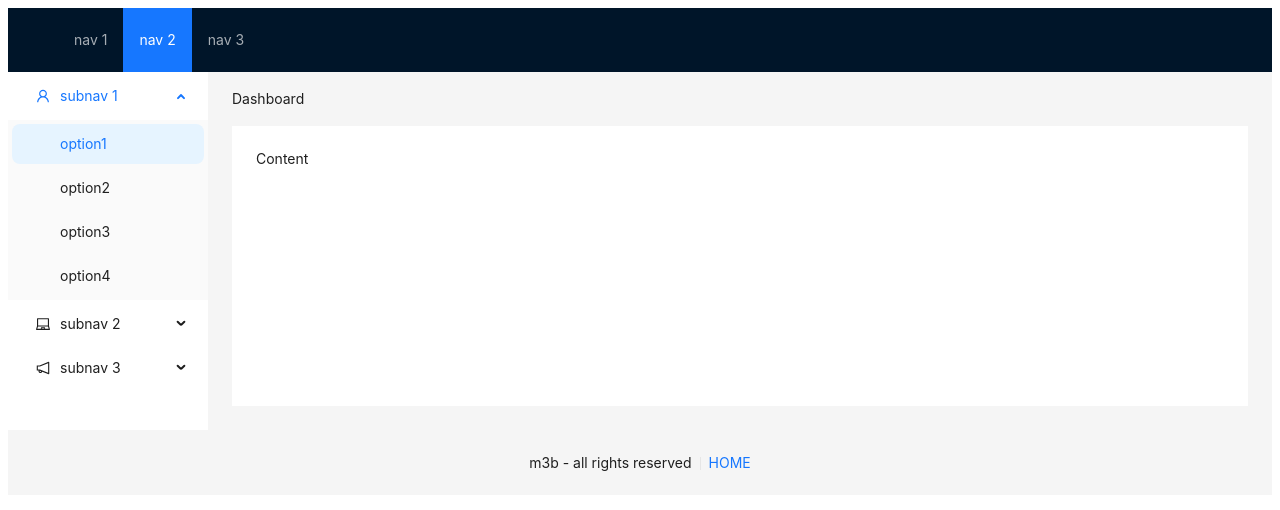
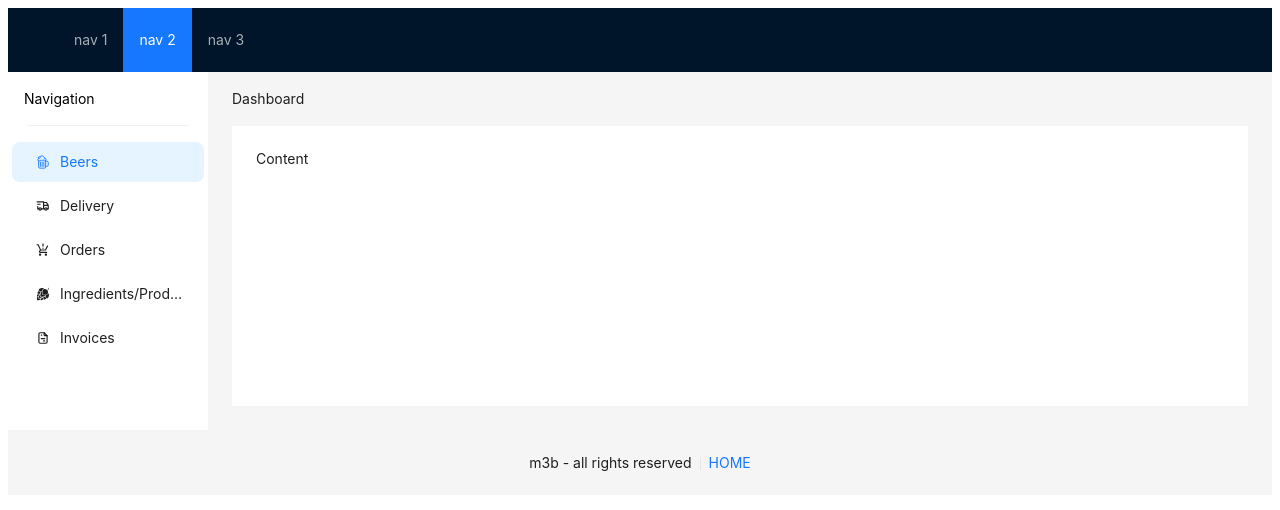
Before and after one commit to m3c-ode/m3b-mgtm-service, a Next.js app: page /dashboard in a window 1280 px wide. Shown: the top 510 px of the page. Built offline with nearby package versions, Linux system fonts and the light colour scheme.

Commit message:
custom navigation with icons

```diff
--- a/package.json
+++ b/package.json
@@ -11,6 +11,7 @@
     "next": "latest",
     "react": "^18.2.0",
     "react-dom": "^18.2.0",
+    "react-icons": "^4.7.1",
     "sass": "^1.58.0"
   },
   "devDependencies": {
--- /dev/null
+++ b/src/components/Dashboard/CustomNavigation.tsx
@@ -0,0 +1,76 @@
+import { Divider, Menu, MenuProps } from 'antd';
+import { useRouter } from 'next/router';
+import React from 'react';
+import { IoBeerOutline } from 'react-icons/io5';
+import { TbTruckDelivery, TbFileInvoice } from 'react-icons/tb';
+import { MdOutlineProductionQuantityLimits } from 'react-icons/md';
+import { GiHops } from 'react-icons/gi';
+import styles from './styles.module.scss';
+
+type Props = {};
+
+const CustomNavigation = (props: Props) => {
+    const router = useRouter();
+    const { pathname } = router;
+    console.log("🚀 ~ file: CustomNavigation.tsx:15 ~ CustomNavigation ~ pathname", pathname);
+
+    const navigationItems: MenuProps['items'] = [
+        {
+            key: 1,
+            label: 'Beers',
+            // icon: <IoBeerOutline />,
+            icon: React.createElement(IoBeerOutline),
+        },
+        {
+            key: 2,
+            label: 'Delivery',
+            // icon: <IoBeerOutline />,
+            icon: React.createElement(TbTruckDelivery),
+        },
+        {
+            key: 3,
+            label: 'Orders',
+            // icon: <IoBeerOutline />,
+            icon: React.createElement(MdOutlineProductionQuantityLimits),
+        },
+        {
+            key: 4,
+            label: 'Ingredients/Products',
+            // icon: <IoBeerOutline />,
+            icon: React.createElement(GiHops),
+        },
+        {
+            key: 5,
+            label: 'Invoices',
+            // icon: <IoBeerOutline />,
+            icon: React.createElement(TbFileInvoice),
+        },
+
+    ];
+
+    return (
+        <div>
+            <p className={styles.NavTitle}>Navigation</p>
+            <Divider style={{
+                width: '80%', minWidth: '80%', textAlign: 'center', justifyContent: 'center', alignItems: 'center',
+                justifyItems: 'center',
+                justifySelf: 'center',
+                alignSelf: 'center',
+                alignContent: 'center',
+                margin: '12px auto',
+
+
+
+            }} />
+            <Menu
+                mode="inline"
+                defaultSelectedKeys={['1']}
+                // defaultOpenKeys={['sub1']}
+                style={{ height: '100%', borderRight: 0 }}
+                items={navigationItems}
+            />
+        </div>
+    );
+};
+
+export default CustomNavigation;
--- a/src/components/Dashboard/Dashboard.tsx
+++ b/src/components/Dashboard/Dashboard.tsx
@@ -5,15 +5,16 @@ import { Breadcrumb, Layout, Menu, theme } from 'antd';
 import { Footer } from 'antd/es/layout/layout';
 import Divider from 'antd/es/divider';
 import Link from 'next/link';
+import CustomNavigation from './CustomNavigation';
 
 const { Header, Content, Sider } = Layout;
 
-const items1: MenuProps['items'] = ['1', '2', '3'].map((key) => ({
+const headerItems: MenuProps['items'] = ['1', '2', '3'].map((key) => ({
     key,
     label: `nav ${key}`,
 }));
 
-const items2: MenuProps['items'] = [UserOutlined, LaptopOutlined, NotificationOutlined].map(
+const navItems: MenuProps['items'] = [UserOutlined, LaptopOutlined, NotificationOutlined].map(
     (icon, index) => {
         const key = String(index + 1) as string;
 
@@ -45,19 +46,22 @@ const Dashboard: React.FC = ({ children }: Props) => {
 
     return (
         <Layout>
+            {/* TODO: CustomHeader */}
             <Header className="header">
                 <div className="logo" />
-                <Menu theme="dark" mode="horizontal" defaultSelectedKeys={['2']} items={items1} />
+                <Menu theme="dark" mode="horizontal" defaultSelectedKeys={['2']} items={headerItems} />
             </Header>
             <Layout>
                 <Sider width={200} style={{ background: colorBgContainer }}>
-                    <Menu
+                    {/* TODO: CustomSider/Navigation */}
+                    {/* <Menu
                         mode="inline"
                         defaultSelectedKeys={['1']}
                         defaultOpenKeys={['sub1']}
                         style={{ height: '100%', borderRight: 0 }}
-                        items={items2}
-                    />
+                        items={navItems}
+                    /> */}
+                    <CustomNavigation />
                 </Sider>
                 <Layout style={{ padding: '0 24px 24px' }}>
                     {/* TODO: breadcrumb generator */}
--- a/src/components/Dashboard/styles.module.scss
+++ b/src/components/Dashboard/styles.module.scss
@@ -0,0 +1,4 @@
+.NavTitle {
+    // border-bottom: 1px solid #ccc;
+    padding: .25rem 1rem;
+}
```
Also changed, not shown: 1 other file (tests, documents, lock files or other folders).
